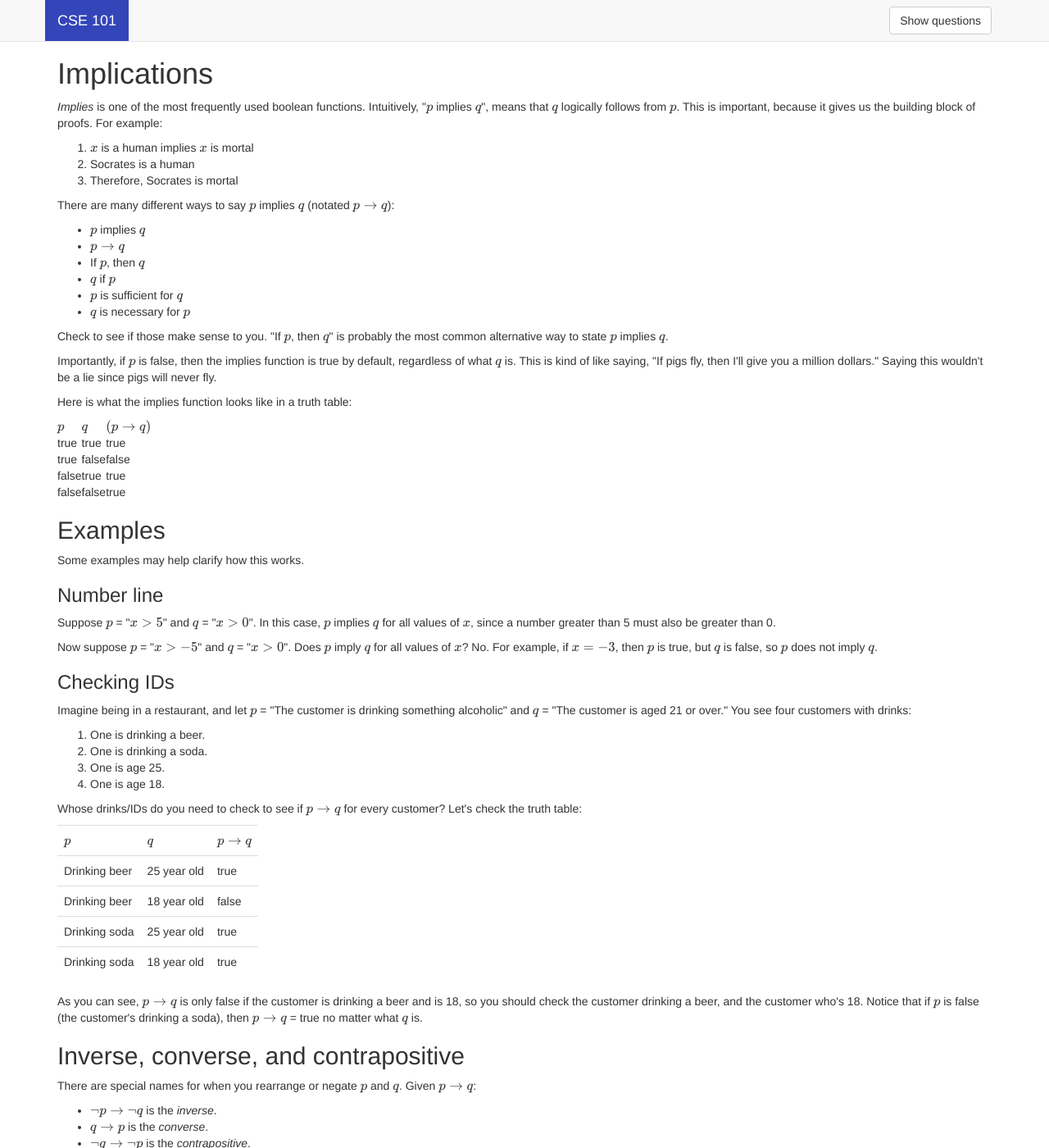
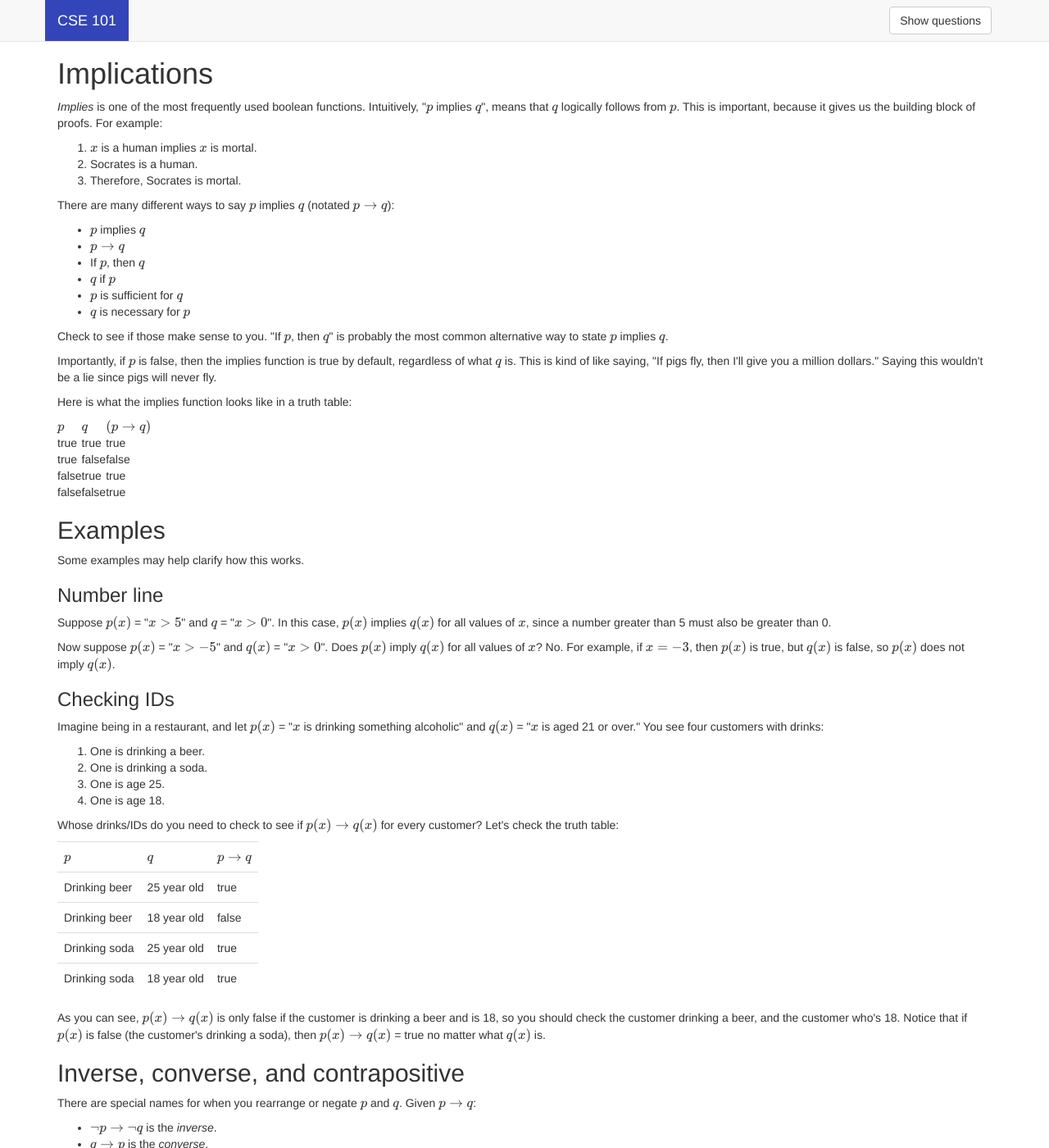
Before and after one commit to jstnhuang/cse101, a Jekyll site: the page built from notes/discrete-math/implications.html, in a window 1280 px wide and 1400 px high. Shown: the whole window at 82% size. Built offline with Jekyll 4.4.1, drawn with Linux system fonts in a browser that asks for light colours; nearby versions of some CDN libraries; formulas are drawn with MathJax 3; comment, search, counter and statistics services are not loaded.

```diff
--- a/notes/discrete-math/implications.html
+++ b/notes/discrete-math/implications.html
@@ -7,9 +7,9 @@ layout: note
 <p><em>Implies</em> is one of the most frequently used boolean functions. Intuitively, "$p$ implies $q$", means that $q$ logically follows from $p$. This is important, because it gives us the building block of proofs. For example:</p>
 
 <ol>
-  <li>$x$ is a human implies $x$ is mortal</li>
-  <li>Socrates is a human</li>
-  <li>Therefore, Socrates is mortal</li>
+  <li>$x$ is a human implies $x$ is mortal.</li>
+  <li>Socrates is a human.</li>
+  <li>Therefore, Socrates is mortal.</li>
 </ol>
 
 <p>There are many different ways to say $p$ implies $q$ (notated $p \to q$):</p>
@@ -43,12 +43,12 @@ layout: note
 <p>Some examples may help clarify how this works.</p>
 
 <h3>Number line</h3>
-<p>Suppose $p$ = "$x > 5$" and $q$ = "$x > 0$". In this case, $p$ implies $q$ for all values of $x$, since a number greater than 5 must also be greater than 0.</p>
+<p>Suppose $p(x)$ = "$x > 5$" and $q$ = "$x > 0$". In this case, $p(x)$ implies $q(x)$ for all values of $x$, since a number greater than 5 must also be greater than 0.</p>
 
-<p>Now suppose $p$ = "$x > -5$" and $q$ = "$x > 0$". Does $p$ imply $q$ for all values of $x$? No. For example, if $x = -3$, then $p$ is true, but $q$ is false, so $p$ does not imply $q$.</p>
+<p>Now suppose $p(x)$ = "$x > -5$" and $q(x)$ = "$x > 0$". Does $p(x)$ imply $q(x)$ for all values of $x$? No. For example, if $x = -3$, then $p(x)$ is true, but $q(x)$ is false, so $p(x)$ does not imply $q(x)$.</p>
 
 <h3>Checking IDs</h3>
-<p>Imagine being in a restaurant, and let $p$ = "The customer is drinking something alcoholic" and $q$ = "The customer is aged 21 or over." You see four customers with drinks:</p>
+<p>Imagine being in a restaurant, and let $p(x)$ = "$x$ is drinking something alcoholic" and $q(x)$ = "$x$ is aged 21 or over." You see four customers with drinks:</p>
 
 <ol>
   <li>One is drinking a beer.</li>
@@ -57,7 +57,7 @@ layout: note
   <li>One is age 18.</li>
 </ol>
 
-<p>Whose drinks/IDs do you need to check to see if $p \to q$ for every customer? Let's check the truth table:</p>
+<p>Whose drinks/IDs do you need to check to see if $p(x) \to q(x)$ for every customer? Let's check the truth table:</p>
 
 <table class="table">
   <tr><th>$p$</th><th>$q$</th><th>$p \to q$</th></tr>
@@ -67,7 +67,7 @@ layout: note
   <tr><td>Drinking soda</td><td>18 year old</td><td>true</td></tr>
 </table>
 
-<p>As you can see, $p \to q$ is only false if the customer is drinking a beer and is 18, so you should check the customer drinking a beer, and the customer who's 18. Notice that if $p$ is false (the customer's drinking a soda), then $p \to q$ = true no matter what $q$ is.</p>
+<p>As you can see, $p(x) \to q(x)$ is only false if the customer is drinking a beer and is 18, so you should check the customer drinking a beer, and the customer who's 18. Notice that if $p(x)$ is false (the customer's drinking a soda), then $p(x) \to q(x)$ = true no matter what $q(x)$ is.</p>
 
 <div class="questions">
   <p><strong>Question:</strong></p>
```
